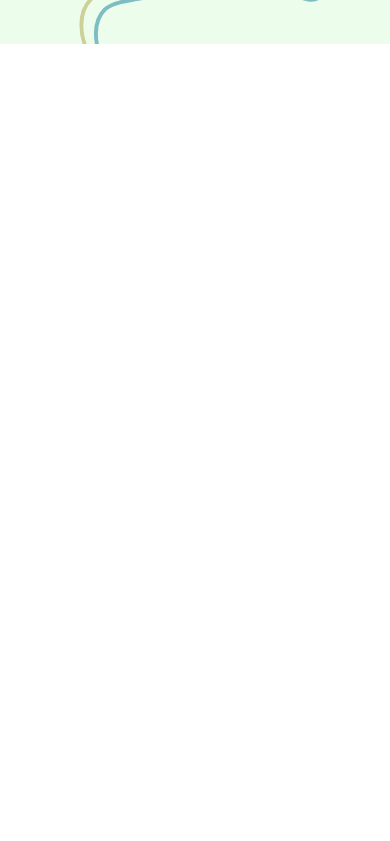
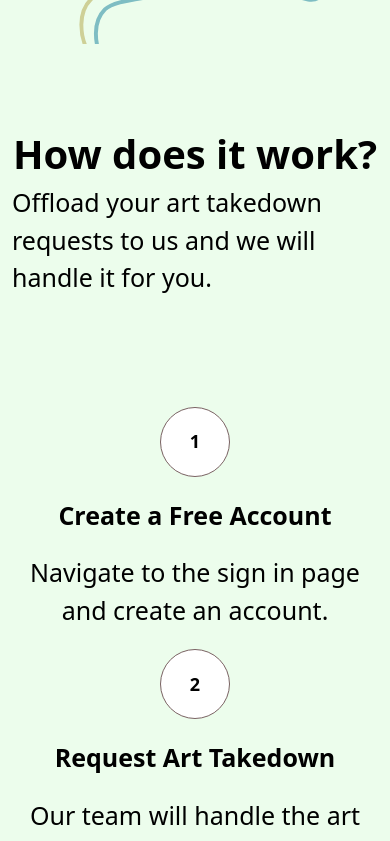
Before and after one commit to sp1d5r/Steal-My-Art-Back, a React (Create React App) app: page / in a window 390 px wide. Shown: the part 800-1641 px from the top of the page. Built offline with nearby package versions, Linux system fonts and the light colour scheme.

Commit message:
(Eli) Added How does it work section.

```diff
--- a/src/App.tsx
+++ b/src/App.tsx
@@ -1,5 +1,6 @@
 import React from 'react';
 import { Landing } from './pages/Landing';
+import './styles/container.css';
 
 function App() {
   return (
--- a/src/pages/Landing.tsx
+++ b/src/pages/Landing.tsx
@@ -2,6 +2,7 @@ import React, {useLayoutEffect, useRef} from "react";
 import { NavigationBar } from "../components/navbar/Navbar";
 import { Hero } from "../sections/hero/Hero";
 import gsap from "gsap";
+import { HowItWorks } from "../sections/hero/HowItWorks";
 
 export interface LandingProps {
     enableAnimation: boolean;
@@ -69,5 +70,6 @@ export const Landing: React.FC<LandingProps> = ({enableAnimation}) => {
             ctaSubText="Instant Access. No Credit Card Needed."
             id="hero"
         />
+        <HowItWorks />
     </div>;
 }
--- /dev/null
+++ b/src/sections/hero/HowItWorks.tsx
@@ -0,0 +1,66 @@
+import React, {useRef, useEffect} from "react";
+import gsap from "gsap";
+
+export interface StepperCardProp {
+    cardNumber: number,
+    cardHeading: string,
+    cardSubHeading: string,
+}
+
+const StepperCard :React.FC<StepperCardProp> = ({cardNumber, cardHeading, cardSubHeading}) => {
+    return <div id={`stepper-card-${cardNumber.toString()}`}className="flex flex-col gap-5 items-center min-w-[200px] max-w-[400px]">
+        <div className="flex items-center justify-center w-[70px] h-[70px] bg-white rounded-full border border-dark">
+            <p className="text-[18px] font-bold">{cardNumber.toString()}</p>
+        </div>
+        <p className="text-[25px] font-bold">{cardHeading}</p>
+        <p className="text-[25px] text-center">{cardSubHeading}</p>
+    </div>
+}
+
+
+export interface HowItWorksProps {
+
+}
+
+export const HowItWorks: React.FC<HowItWorksProps> = () => {
+    const comp = useRef(null);
+
+    useEffect(()=>{
+        const steppers = comp.current;
+        gsap.fromTo(["#stepper-card-1", "#stepper-card-2", "#stepper-card-3"], {
+            opacity: 0,
+            y: "+=30",
+            },
+            {
+                opacity: 1,
+                y: "30",
+                stagger: 0.2,
+                scrollTrigger: {
+                    trigger: steppers,
+                    start: "top 40%",
+                    toggleActions: "restart none none restart",
+                }
+            }
+        )
+    }, [])
+
+
+    const stepperVals: StepperCardProp[] = [
+        {cardNumber: 1, cardHeading: "Create a Free Account", cardSubHeading: "Navigate to the sign in page and create an account."},
+        {cardNumber: 2, cardHeading: "Request Art Takedown", cardSubHeading: "Our team will handle the art takedown on your behalf."},
+        {cardNumber: 3, cardHeading: "View Progress ", cardSubHeading: "Go on the platform and see how your takedown requests are going."},
+    ]
+
+    return <section ref={comp} className="w-full bg-primary ">
+        <div className="container flex flex-col justify-center items-center py-20 sm:py-40">
+            <h1 className="text-[40px] font-bold">How does it work?</h1>
+            <p className="text-[25px]">Offload your art takedown requests to us and we will handle it for you.</p>
+
+            <div className="flex w-full gap-5 items-center mt-20 flex-wrap">
+                {stepperVals.map((elem) => {
+                    return <StepperCard key={elem.cardNumber} cardNumber={elem.cardNumber} cardHeading={elem.cardHeading} cardSubHeading={elem.cardSubHeading} />
+                })}
+            </div>
+        </div>
+    </section>
+}
--- /dev/null
+++ b/src/styles/container.css
@@ -0,0 +1,37 @@
+.container {
+    width: 100%;
+    padding-right: var(--bs-gutter-x, 0.75rem);
+    padding-left: var(--bs-gutter-x, 0.75rem);
+    margin-right: auto;
+    margin-left: auto;
+  }
+
+  @media (min-width: 576px) {
+    .container {
+      max-width: 540px;
+    }
+  }
+
+  @media (min-width: 768px) {
+    .container {
+      max-width: 720px;
+    }
+  }
+
+  @media (min-width: 992px) {
+    .container {
+      max-width: 960px;
+    }
+  }
+
+  @media (min-width: 1200px) {
+    .container {
+      max-width: 1140px;
+    }
+  }
+
+  @media (min-width: 1400px) {
+    .container {
+      max-width: 1320px;
+    }
+  }
```
